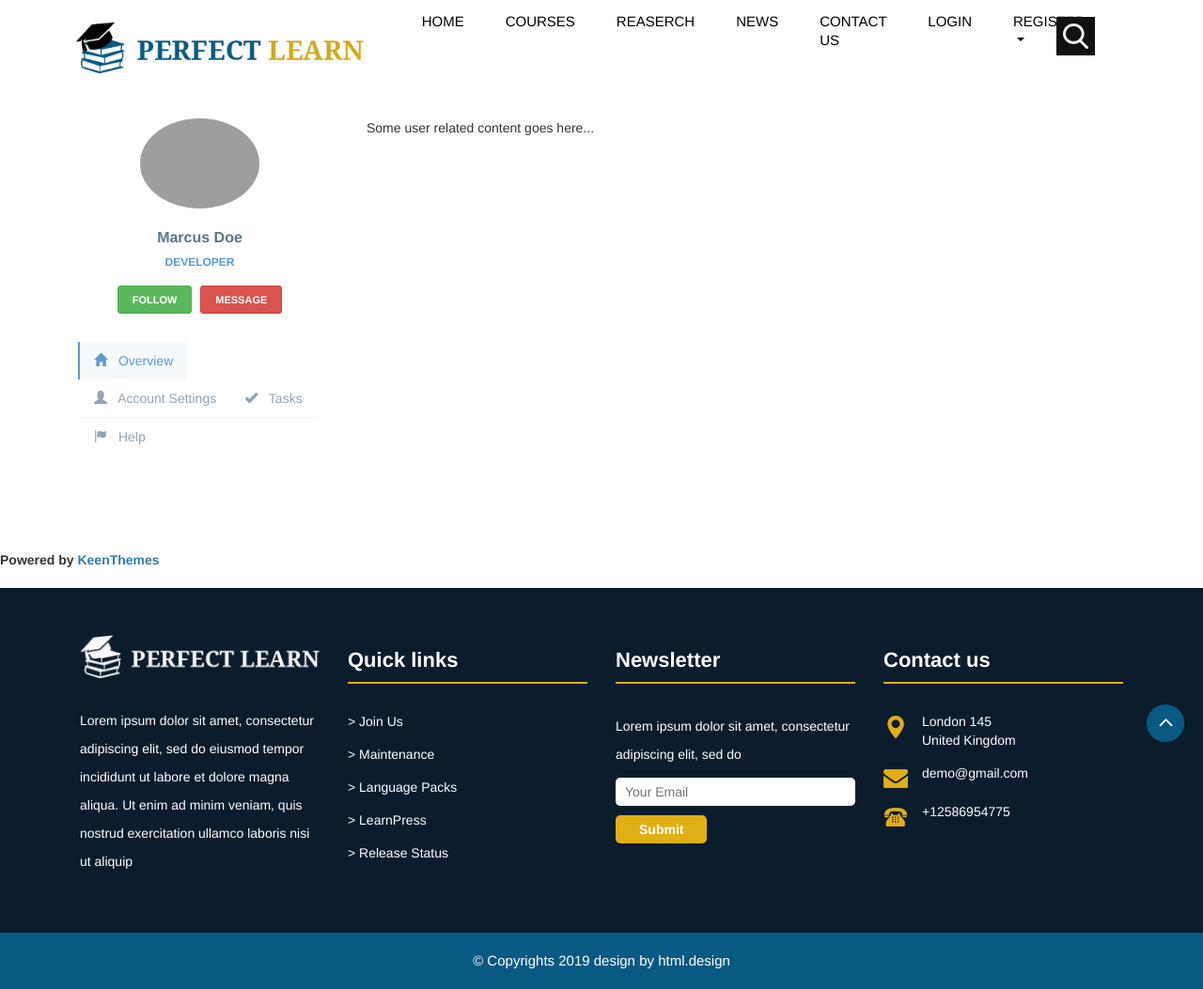
After one commit to Saief1999/MoviesProject, a Symfony app: template templates/reg_owner/profile.html.twig in a window 1280 px wide. The commit adds this page. Shown: the whole page at 94% size. Run offline with Twig, Linux system fonts and the light colour scheme; the template is opened without the code that fills it, so the values that code supplies are empty; some libraries are stand-ins or nearby versions; grey boxes are pictures that could not be loaded.

Commit message:
added the owner profile space --- still workin on access denied because of roles

```diff
--- /dev/null
+++ b/public/css/profile-style-regowner.css
@@ -0,0 +1,108 @@
+
+body {
+    background: #F1F3FA;
+}
+
+/* Profile container */
+.profile {
+    margin: 20px 0;
+}
+
+/* Profile sidebar */
+.profile-sidebar {
+    padding: 20px 0 10px 0;
+    background: #fff;
+}
+
+.profile-userpic img {
+    float: none;
+    margin: 0 auto;
+    width: 50%;
+    height: 50%;
+    -webkit-border-radius: 50% !important;
+    -moz-border-radius: 50% !important;
+    border-radius: 50% !important;
+}
+
+.profile-usertitle {
+    text-align: center;
+    margin-top: 20px;
+}
+
+.profile-usertitle-name {
+    color: #5a7391;
+    font-size: 16px;
+    font-weight: 600;
+    margin-bottom: 7px;
+}
+
+.profile-usertitle-job {
+    text-transform: uppercase;
+    color: #5b9bd1;
+    font-size: 12px;
+    font-weight: 600;
+    margin-bottom: 15px;
+}
+
+.profile-userbuttons {
+    text-align: center;
+    margin-top: 10px;
+}
+
+.profile-userbuttons .btn {
+    text-transform: uppercase;
+    font-size: 11px;
+    font-weight: 600;
+    padding: 6px 15px;
+    margin-right: 5px;
+}
+
+.profile-userbuttons .btn:last-child {
+    margin-right: 0px;
+}
+
+.profile-usermenu {
+    margin-top: 30px;
+}
+
+.profile-usermenu ul li {
+    border-bottom: 1px solid #f0f4f7;
+}
+
+.profile-usermenu ul li:last-child {
+    border-bottom: none;
+}
+
+.profile-usermenu ul li a {
+    color: #93a3b5;
+    font-size: 14px;
+    font-weight: 400;
+}
+
+.profile-usermenu ul li a i {
+    margin-right: 8px;
+    font-size: 14px;
+}
+
+.profile-usermenu ul li a:hover {
+    background-color: #fafcfd;
+    color: #5b9bd1;
+}
+
+.profile-usermenu ul li.active {
+    border-bottom: none;
+}
+
+.profile-usermenu ul li.active a {
+    color: #5b9bd1;
+    background-color: #f6f9fb;
+    border-left: 2px solid #5b9bd1;
+    margin-left: -2px;
+}
+
+/* Profile Content */
+.profile-content {
+    padding: 20px;
+    background: #fff;
+    min-height: 460px;
+}
--- a/templates/base.html.twig
+++ b/templates/base.html.twig
@@ -2,6 +2,7 @@
 <html lang="en">
     <head>
         <meta charset="UTF-8">
+        <link rel="icon" type="image/ico" href="{{ asset("images/web-icon.png") }}" />
         <title>{% block title %}Welcome!{% endblock %}</title>
         <meta charset="utf-8">
         <meta http-equiv="X-UA-Compatible" content="IE=edge">
@@ -71,7 +72,7 @@
                         <li><a class="nav-link" href="reaserch.html">Reaserch</a></li>
                         <li><a class="nav-link" href="news.html">News</a></li>
                         <li><a class="nav-link" href="contact.html">Contact us</a></li>
-                        {% if app.user %}
+                        {% if app.user and app.user.roles !="ROLE_CIN_OWNER" %}
 
                             <li class="nav-item dropdown">
                                 <a class="nav-link dropdown-toggle" href="#" id="navbarDropdown" role="button" data-toggle="dropdown" aria-haspopup="true" aria-expanded="false">
@@ -82,8 +83,21 @@
                                     <a class="dropdown-item" href="{{ url('reguser_settings') }}">Settings</a>
                                     <div class="dropdown-divider"></div>
                                     <a class="dropdown-item" href={{ url("app_logout") }}>Logout</a>
+
                                 </div>
                             </li>
+                            {# {% elseif app.user and app.user.roles == "ROLE_CIN_OWNER" %}
+                            <li class="nav-item dropdown">
+                                <a class="nav-link dropdown-toggle" href="#" id="navbarDropdown" role="button" data-toggle="dropdown" aria-haspopup="true" aria-expanded="false">
+                                    <i class="fa fa-user fa-lg" aria-hidden="true"></i>{{ app.user.username }}
+                                </a>
+                                <div class="dropdown-menu" aria-labelledby="navbarDropdown">
+                                    <a class="dropdown-item" href="{{ url('regowner_profile') }}">Profile</a>
+                                    <a class="dropdown-item" href="{{ url('regowner_settings') }}">Settings</a>
+                                    <div class="dropdown-divider"></div>
+                                    <a class="dropdown-item" href={{ url("app_logout") }}>Logout</a>
+                                </div>
+                            </li> #}
                         {% else %}
                         <li><a class="nav-link" href="{{ url('app_login') }}">Login</a></li>
                             <li class="nav-item dropdown">
--- /dev/null
+++ b/templates/reg_owner/profile.html.twig
@@ -0,0 +1,83 @@
+{% extends 'base.html.twig' %}
+
+{% block title %}Profile{% endblock %}
+{% block stylesheets %}
+<link rel="stylesheet" type="text/css" href="{{ asset('css/profile-style-regowner.css') }}">
+{% endblock %}
+
+{% block body %}
+    <link href="//maxcdn.bootstrapcdn.com/bootstrap/3.3.0/css/bootstrap.min.css" rel="stylesheet" id="bootstrap-css">
+    <script src="//maxcdn.bootstrapcdn.com/bootstrap/3.3.0/js/bootstrap.min.js"></script>
+    <script src="//code.jquery.com/jquery-1.11.1.min.js"></script>
+    <!------ Include the above in your HEAD tag ---------->
+
+    <!--
+    User Profile Sidebar by @keenthemes
+    A component of Metronic Theme - #1 Selling Bootstrap 3 Admin Theme in Themeforest: http://j.mp/metronictheme
+    Licensed under MIT
+    -->
+
+    <div class="container">
+        <div class="row profile">
+            <div class="col-md-3">
+                <div class="profile-sidebar">
+                    <!-- SIDEBAR USERPIC -->
+                    <div class="profile-userpic">
+                        <img src="http://keenthemes.com/preview/metronic/theme/assets/admin/pages/media/profile/profile_user.jpg" class="img-responsive" alt="">
+                    </div>
+                    <!-- END SIDEBAR USERPIC -->
+                    <!-- SIDEBAR USER TITLE -->
+                    <div class="profile-usertitle">
+                        <div class="profile-usertitle-name">
+                            Marcus Doe
+                        </div>
+                        <div class="profile-usertitle-job">
+                            Developer
+                        </div>
+                    </div>
+                    <!-- END SIDEBAR USER TITLE -->
+                    <!-- SIDEBAR BUTTONS -->
+                    <div class="profile-userbuttons">
+                        <button type="button" class="btn btn-success btn-sm">Follow</button>
+                        <button type="button" class="btn btn-danger btn-sm">Message</button>
+                    </div>
+                    <!-- END SIDEBAR BUTTONS -->
+                    <!-- SIDEBAR MENU -->
+                    <div class="profile-usermenu">
+                        <ul class="nav">
+                            <li class="active">
+                                <a href="#">
+                                    <i class="glyphicon glyphicon-home"></i>
+                                    Overview </a>
+                            </li>
+                            <li>
+                                <a href="#">
+                                    <i class="glyphicon glyphicon-user"></i>
+                                    Account Settings </a>
+                            </li>
+                            <li>
+                                <a href="#" target="_blank">
+                                    <i class="glyphicon glyphicon-ok"></i>
+                                    Tasks </a>
+                            </li>
+                            <li>
+                                <a href="#">
+                                    <i class="glyphicon glyphicon-flag"></i>
+                                    Help </a>
+                            </li>
+                        </ul>
+                    </div>
+                    <!-- END MENU -->
+                </div>
+            </div>
+            <div class="col-md-9">
+                <div class="profile-content">
+                    Some user related content goes here...
+                </div>
+            </div>
+        </div>
+    </div>
+    <strong>Powered by <a href="http://j.mp/metronictheme" target="_blank">KeenThemes</a></strong>
+    <br>
+    <br>
+{% endblock %}
```
Also changed, not shown: src/Controller/RegOwnerController.php (added, +27 -0 lines), templates/reg_owner/index.html.twig (added, +20 -0 lines), templates/reg_owner/settings.html.twig (added, +20 -0 lines), public/images/web-icon.png (added).
